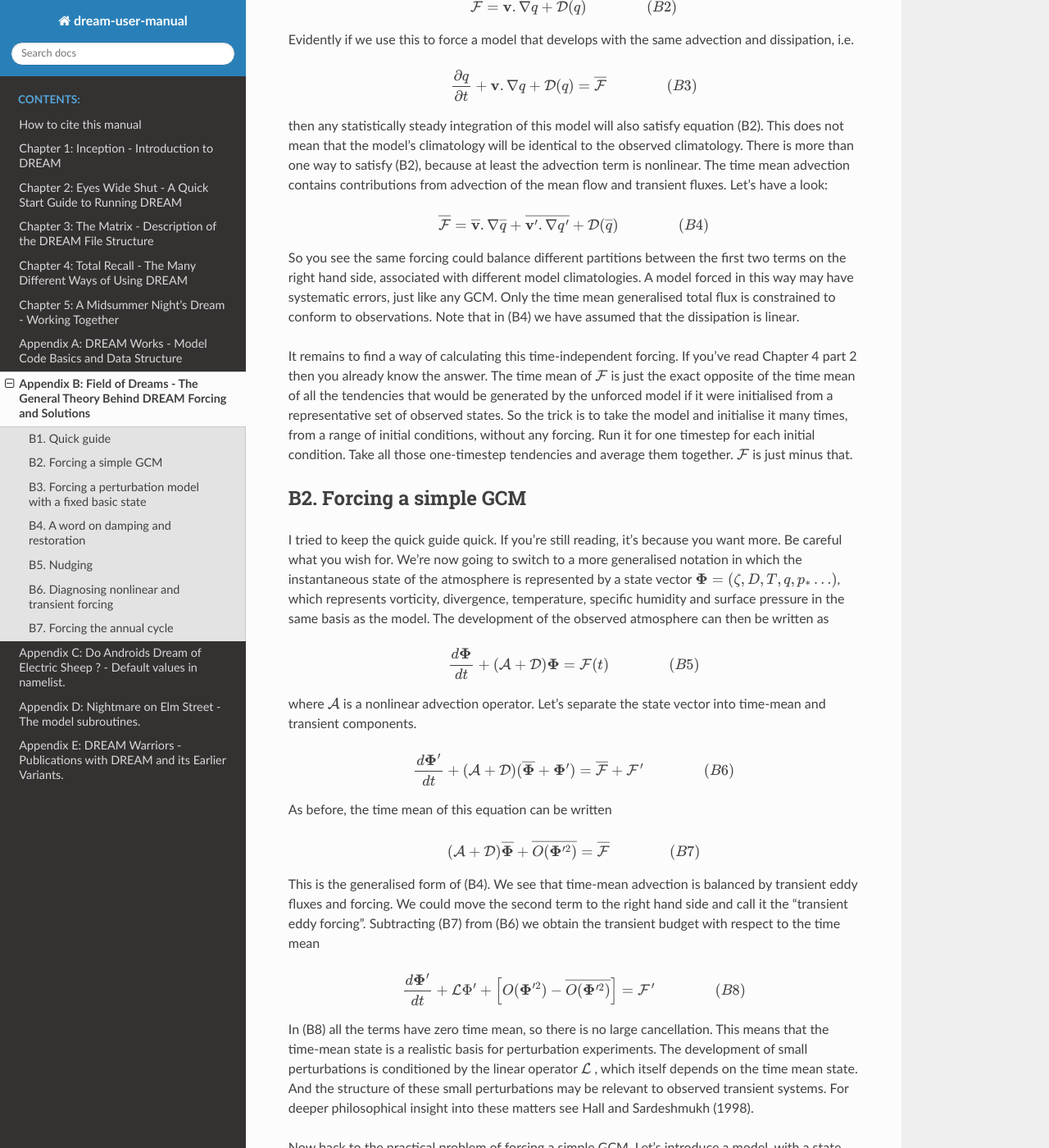
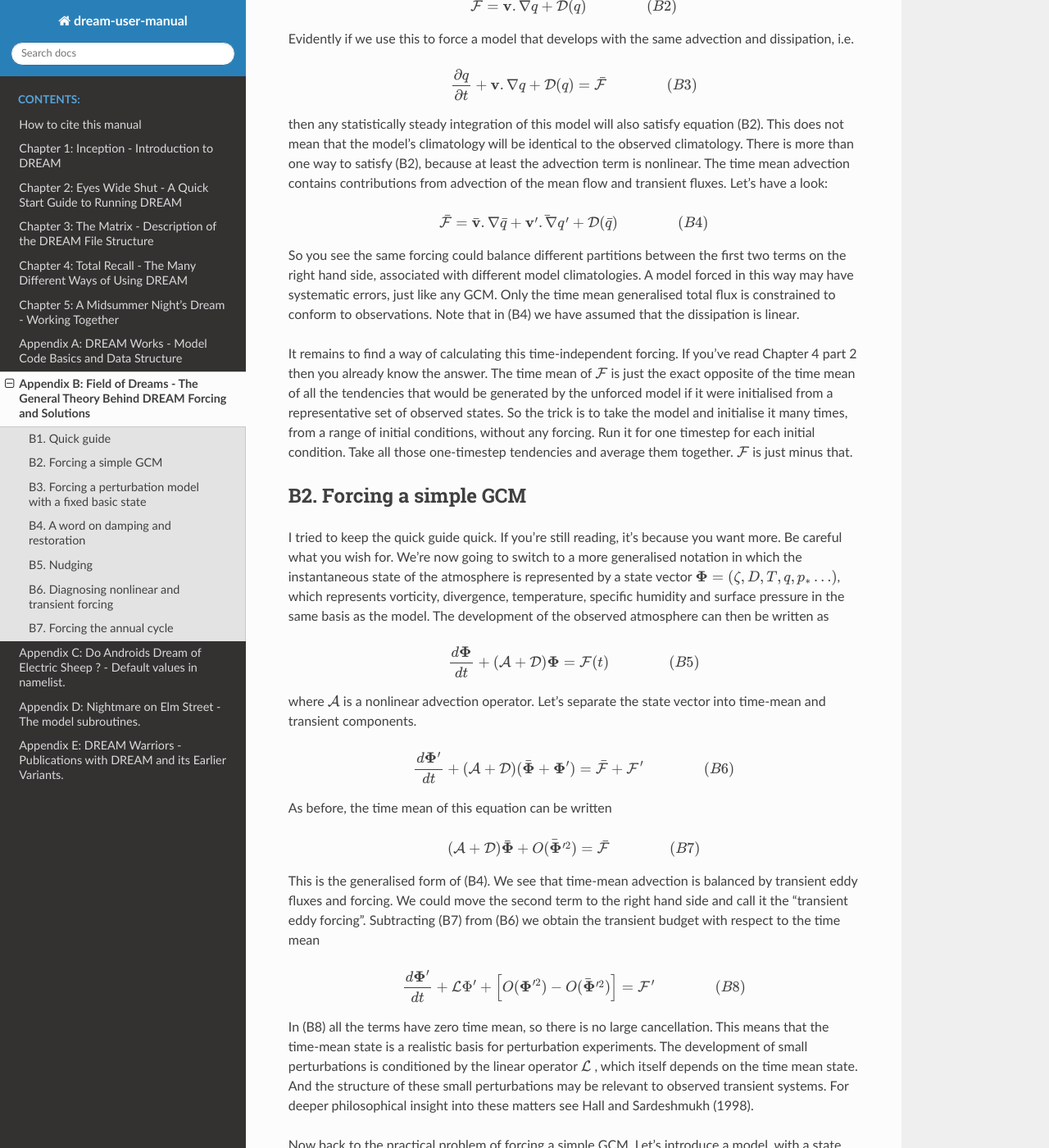
Before and after one commit to dream-gcm/usermanual, a Sphinx documentation site: the page built from source/AppendixB.md, in a window 1280 px wide and 1400 px high, scrolled down 1163 px. Shown: the whole window at 82% size. Built offline with Sphinx 7.4.7 and the Read the Docs theme 2.0.0, drawn with Linux system fonts in a browser that asks for light colours; some of the changed text lies outside the part shown.

Commit message:
SLX: Upd appendix B

```diff
--- a/source/AppendixB.md
+++ b/source/AppendixB.md
@@ -20,7 +20,7 @@ What we know for sure is that if we ran the model without any forcing, from any
 
 $$
    \begin{eqnarray}
-      \overline{\cal F} = \overline{{\bf v}.\nabla q} + \overline{{\cal D}(q)}
+      \bar{\cal F} = \bar{{\bf v}.\nabla q} + \bar{{\cal D}(q)}
  & \qquad\qquad (B2) \\
    \end{eqnarray}
 $$
@@ -29,7 +29,7 @@ Evidently if we use this to force a model that develops with the same advection
 
 $$
    \begin{eqnarray}
-      \frac{\partial q}{\partial t} + {\bf v}.\nabla q + {\cal D}(q)= \overline{{\cal F}}
+      \frac{\partial q}{\partial t} + {\bf v}.\nabla q + {\cal D}(q)= \bar{{\cal F}}
  & \qquad\qquad (B3) \\
    \end{eqnarray}
 $$
@@ -38,7 +38,7 @@ then any statistically steady integration of this model will also satisfy equati
 
 $$
    \begin{eqnarray}
-      \overline{\cal F} = \overline{\bf v}.\nabla \overline{q} + \overline{{\bf v}'.\nabla q'} + {{\cal D}(\overline{q})}
+      \bar{\cal F} = \bar{\bf v}.\nabla \bar{q} + \bar{{\bf v}'.\nabla q'} + {{\cal D}(\bar{q})}
  & \qquad\qquad (B4) \\
    \end{eqnarray}
 $$
@@ -62,7 +62,7 @@ where ${\cal A}$ is a nonlinear advection operator. Let’s separate the state v
 
 $$
    \begin{eqnarray}
-     \frac{d {\bf \Phi}'}{dt} + ({\cal A} + {\cal D})(\overline{\bf \Phi} + {\bf \Phi}') = \overline{\cal F} + {\cal F}'
+     \frac{d {\bf \Phi}'}{dt} + ({\cal A} + {\cal D})(\bar{\bf \Phi} + {\bf \Phi}') = \bar{\cal F} + {\cal F}'
  & \qquad\qquad (B6) \\
    \end{eqnarray}
 $$
@@ -71,7 +71,7 @@ As before, the time mean of this equation can be written
 
 $$
    \begin{eqnarray}
-      ({\cal A} + {\cal D})\overline{\bf \Phi} + \overline{O({\bf \Phi}'^2)} = \overline{\cal F}
+      ({\cal A} + {\cal D})\bar{\bf \Phi} + \bar{O({\bf \Phi}'^2)} = \bar{\cal F}
  & \qquad\qquad (B7) \\
    \end{eqnarray}
 $$
@@ -80,7 +80,7 @@ This is the generalised form of (B4). We see that time-mean advection is balance
 
 $$
    \begin{eqnarray}
-      \frac{d {\bf \Phi}'}{dt} + {\cal L}\Phi' + \left[O({\bf \Phi}'^2) - \overline{O({\bf \Phi}'^2)} \right] = {\cal F}'
+      \frac{d {\bf \Phi}'}{dt} + {\cal L}\Phi' + \left[O({\bf \Phi}'^2) - \bar{O({\bf \Phi}'^2)} \right] = {\cal F}'
  & \qquad\qquad (B8) \\
    \end{eqnarray}
 $$
@@ -96,7 +96,7 @@ $$
    \end{eqnarray}
 $$
 
-As before let’s set our simple GCM forcing ${\cal G}_{cm} = \overline{\cal F}$. To find it we run the model with no forcing for one timestep, providing us with a set of tendencies:
+As before let’s set our simple GCM forcing ${\cal G}_{cm} = \bar{\cal F}$. To find it we run the model with no forcing for one timestep, providing us with a set of tendencies:
 
 $$
    \begin{equation}
@@ -117,19 +117,19 @@ If we use this forcing to perform a long integration of the model we can compare
 
 $$
    \begin{eqnarray}
-      \overline{({\cal A} + {\cal D}){\bf \Psi}} = \overline{({\cal A} + {\cal D}){\bf \Phi}}
+      \bar{({\cal A} + {\cal D}){\bf \Psi}} = \bar{({\cal A} + {\cal D}){\bf \Phi}}
  & \qquad\qquad. \\
    \end{eqnarray}
 $$
 
 
-But for reasons already explained above, it does not guarantee that the simulated time-mean flow will be realistic, i.e.  $\overline{\Psi} \ne \overline{\bf \Phi}$.
+But for reasons already explained above, it does not guarantee that the simulated time-mean flow will be realistic, i.e.  $\bar{\Psi} \ne \bar{\bf \Phi}$.
 
 Neither does it guarantee that the transient fluxes will be realistic. This is because the balance of terms in:
 
 $$
    \begin{eqnarray}
-      ({\cal A} + {\cal D})\overline{\bf \Psi} + \overline{O({\bf \Psi}'^2)} = ({\cal A} + {\cal D})\overline{\bf \Phi} + \overline{O({\bf \Phi}'^2)}
+      ({\cal A} + {\cal D})\bar{\bf \Psi} + \bar{O({\bf \Psi}'^2)} = ({\cal A} + {\cal D})\bar{\bf \Phi} + \bar{O({\bf \Phi}'^2)}
  & \qquad\qquad \\
    \end{eqnarray}
 $$
@@ -148,7 +148,7 @@ $$
    \end{eqnarray}
 $$
 
-From (B7) we see that this forcing is the same forcing we had before (${\cal G}_{cm}$) plus the “transient eddy forcing” alluded to previously. And no, that’s not what “bs” stands for, it stands for “basic state”. What would happen if we forced the model with ${\cal G}_{bs}$ and initialised it with the climatology ${\bf \Psi} = \overline{\bf{\Phi}}$ ? Well, of course, nothing would happen ! The forcing would exactly cancel the tendency produced by the initial condition and the integration would proceed with no development. It’s actually much easier to find this forcing that to find the simple GCM forcing, because all you have to do is run the model for one timestep from a single initial condition. In this example that initial condition would be the time-mean state, but this can work for any basic state you want. What is the point of doing this ? Well, you can then study the development of of the solution due to perturbations, either in the initial condition or in the forcing.
+From (B7) we see that this forcing is the same forcing we had before (${\cal G}_{cm}$) plus the “transient eddy forcing” alluded to previously. And no, that’s not what “bs” stands for, it stands for “basic state”. What would happen if we forced the model with ${\cal G}_{bs}$ and initialised it with the climatology ${\bf \Psi} = \bar{\bf{\Phi}}$ ? Well, of course, nothing would happen ! The forcing would exactly cancel the tendency produced by the initial condition and the integration would proceed with no development. It’s actually much easier to find this forcing that to find the simple GCM forcing, because all you have to do is run the model for one timestep from a single initial condition. In this example that initial condition would be the time-mean state, but this can work for any basic state you want. What is the point of doing this ? Well, you can then study the development of of the solution due to perturbations, either in the initial condition or in the forcing.
 
 If we add a perturbation ${\bf \Psi}_1$ to the initial condition, the development equation becomes
 
@@ -168,7 +168,7 @@ $$
    \end{eqnarray}
 $$
 
-The solution to this equation gives the normal mode structure associated with the climatology $\overline{\bf \Phi}$ (or any other basic state, with appropriate ${\cal G}_{bs}$ ). If
+The solution to this equation gives the normal mode structure associated with the climatology $\bar{\bf \Phi}$ (or any other basic state, with appropriate ${\cal G}_{bs}$ ). If
 ${\cal L}{\bf e}_n(x,y,z) = \lambda_n {\bf e}_n (x,y,z)$ and $\lambda_n = \sigma + i\omega$
 
 then ${\bf \Psi}_1 = {\bf e}_n(x,y,z)e^{(\sigma + i\omega)t}$ or ${\bf \Psi}_1 = \left[ A(x,y,z) \cos\omega t + B(x,y,z) \sin\omega t \right] e^{\sigma t}$	,
@@ -228,13 +228,13 @@ $$
 $$
 where $\tau$ is the nudging timescale. The procedure for implementing nudging is outlined in Chapter 4 section 4ii.
 
-Note that you need to be careful if you try to use nudging as a linear perturbation. This is normally achieved by scaling down the forcing perturbation with some small factor $\epsilon$. But in this case you can’t just multiply the nudging term by , because if the model state is always close to a specified basic state, then the nudging term above will just become an additional constant forcing, not a spring. So instead of nudging towards the state ${\bf \Phi}_i$ , we need to nudge towards a state ${\bf \Phi}_i^*$  whose departure from the climatology $\overline{\bf \Phi}$  is scaled down ${\bf \Phi}_i^* = \overline{\bf \Phi} + \epsilon({\bf \Phi}_i - \overline{\bf \Phi})$.
+Note that you need to be careful if you try to use nudging as a linear perturbation. This is normally achieved by scaling down the forcing perturbation with some small factor $\epsilon$. But in this case you can’t just multiply the nudging term by , because if the model state is always close to a specified basic state, then the nudging term above will just become an additional constant forcing, not a spring. So instead of nudging towards the state ${\bf \Phi}_i$ , we need to nudge towards a state ${\bf \Phi}_i^*$  whose departure from the climatology $\bar{\bf \Phi}$  is scaled down ${\bf \Phi}_i^* = \bar{\bf \Phi} + \epsilon({\bf \Phi}_i - \overbarline{\bf \Phi})$.
 
 If we do this, then the nudging term becomes a small perturbation forcing and a damping on the anomaly response. The nudged version of (B10) can be written as:
 
 $$
    \begin{eqnarray}
-    \frac{d {\bf \Psi}_1}{dt} + {\cal L}{\bf \Psi}_1 = \epsilon \left( \frac{{\bf \Phi}_i - \overline{\bf \Phi}}{\tau} \right) -\frac{{\bf \Psi}_1}{\tau}
+    \frac{d {\bf \Psi}_1}{dt} + {\cal L}{\bf \Psi}_1 = \epsilon \left( \frac{{\bf \Phi}_i - \bar{\bf \Phi}}{\tau} \right) -\frac{{\bf \Psi}_1}{\tau}
  & \qquad\qquad \\
    \end{eqnarray}
 $$
@@ -249,7 +249,7 @@ A lot of studies start to get a bit qualitative at this point. One can look at e
 
 The neat thing about DREAM is that it is relatively easy to be more quantitative. In fact, the direct response to any forcing anomaly is not just local. This is equally true for a transient eddy forcing anomaly as it is for the original forcing anomaly that triggered the direct response. With DREAM, you can diagnose every source, and separately calculate every response, both local and non-local.
 
-Consider a simple GCM experiment with a forcing perturbation. First do a control run (B9) that yields a model climatology $\overline{\bf \Psi}_c$ . Now do a perturbation run :
+Consider a simple GCM experiment with a forcing perturbation. First do a control run (B9) that yields a model climatology $\bar{\bf \Psi}_c$ . Now do a perturbation run :
 
 $$
    \begin{eqnarray}
@@ -262,7 +262,7 @@ Take the time mean and subtract from the time mean of the climatology run, and y
 
 $$
    \begin{eqnarray}
-    ({\cal A} + {\cal D})\overline{\bf \Psi}_p - ({\cal A} + {\cal D})\overline{\bf \Psi}_c = {\bf f_1} + {\bf TE}
+    ({\cal A} + {\cal D})\bar{\bf \Psi}_p - ({\cal A} + {\cal D})\bar{\bf \Psi}_c = {\bf f_1} + {\bf TE}
  & \qquad\qquad \\
    \end{eqnarray}
 $$
@@ -271,8 +271,8 @@ Where ${\bf TE}$ is time-mean difference between quadratic terms in the transien
 
 
 ## B7. Forcing the annual cycle
-Some uses of DREAM require a direct correspondence to real-world events, like SSTs or nudging data. For these use cases the model simulation must have a simple way of changing with the seasons. The constant forcing described up to now needs to be extended to include a repeating annual cycle. If we use the notation tilde to represent such a cycle, which contains the annual frequency and its harmonics, then the forcing we seek can be expressed as ${\cal F} = \overline{\cal F} + \widetilde{\cal F}$,
-and we can consider a full spectrum of time variation in observed states ${\bf \Phi} = \overline{\bf \Phi} + \widetilde{\bf \Phi} + {\bf \Phi}'$.
+Some uses of DREAM require a direct correspondence to real-world events, like SSTs or nudging data. For these use cases the model simulation must have a simple way of changing with the seasons. The constant forcing described up to now needs to be extended to include a repeating annual cycle. If we use the notation tilde to represent such a cycle, which contains the annual frequency and its harmonics, then the forcing we seek can be expressed as ${\cal F} = \bar{\cal F} + \widetilde{\cal F}$,
+and we can consider a full spectrum of time variation in observed states ${\bf \Phi} = \bar{\bf \Phi} + \widetilde{\bf \Phi} + {\bf \Phi}'$.
 
 
 
@@ -280,9 +280,9 @@ Where prime now denotes any variation that does not repeat annually. If we subst
 
 $$
    \begin{eqnarray}
-    \overline{\cal F} + \widetilde{\cal F} = \frac{d \widetilde{\bf \Phi}}{dt} + (\overline{\cal A} + \widetilde{\cal A})(\overline{\bf \Phi} + \widetilde{\bf \Phi} + {\bf \Phi}') + {\cal D}(\overline{\bf \Phi} + \widetilde{\bf \Phi})
+    \bar{\cal F} + \widetilde{\cal F} = \frac{d \widetilde{\bf \Phi}}{dt} + (\bar{\cal A} + \widetilde{\cal A})(\bar{\bf \Phi} + \widetilde{\bf \Phi} + {\bf \Phi}') + {\cal D}(\bar{\bf \Phi} + \widetilde{\bf \Phi})
  & \qquad\qquad \\
    \end{eqnarray}
 $$
 
-The main change is the first term on the right hand side which must be calculated directly from the data. The rest is calculated from one-timestep unforced model runs as before. The complete procedure is described in Chapter 4, section 2iv. The second term contains a large number of timescale interactions which are exhaustively explored in Hall, Leroux and Ambrizzi (2019). They use a dummy multiplier technique in the data to isolate each term, but this is beyond the scope of this user guide. If you just want to run with an annual cycle then it is sufficient to calculate $\overline{\cal F} + \widetilde{\cal F}$  as a single diagnostic.
+The main change is the first term on the right hand side which must be calculated directly from the data. The rest is calculated from one-timestep unforced model runs as before. The complete procedure is described in Chapter 4, section 2iv. The second term contains a large number of timescale interactions which are exhaustively explored in Hall, Leroux and Ambrizzi (2019). They use a dummy multiplier technique in the data to isolate each term, but this is beyond the scope of this user guide. If you just want to run with an annual cycle then it is sufficient to calculate $\bar{\cal F} + \widetilde{\cal F}$  as a single diagnostic.
```
